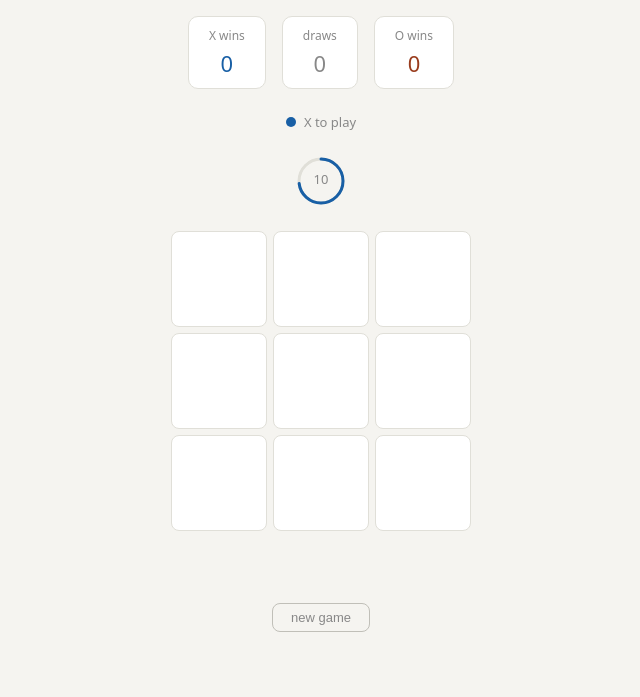
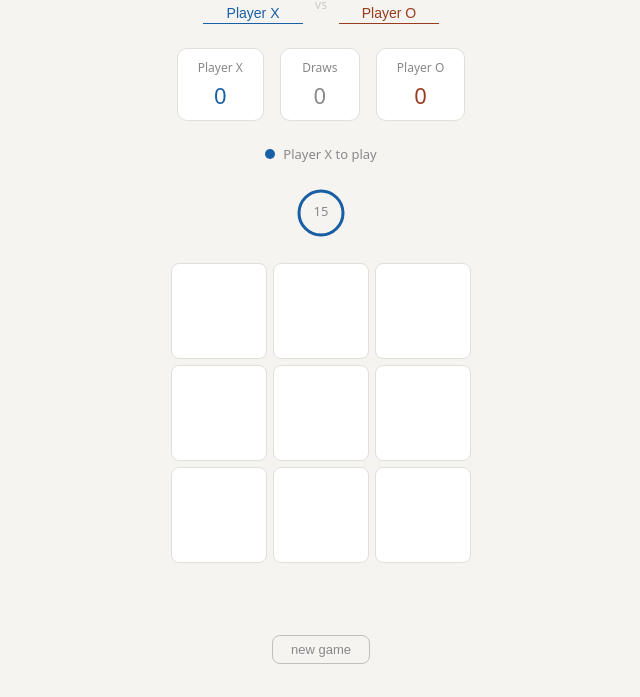
Before and after one commit to amooreco1/noughts-and-crosses, a plain HTML site: page index.html in a window 1280 px wide. Shown: the part 103-800 px from the top of the page, without its empty margins (319-959 px from the left). Drawn offline with Linux system fonts and the light colour scheme.

Commit message:
Add player names and named session scores

```diff
--- a/index.html
+++ b/index.html
@@ -9,9 +9,17 @@
     body { font-family: system-ui, sans-serif; background: #f5f4f0; min-height: 100vh; display: flex; align-items: center; justify-content: center; }
     .game-wrap { display: flex; flex-direction: column; align-items: center; gap: 1.5rem; padding: 2rem; }
     .title { font-size: 22px; font-weight: 500; color: #1a1a1a; }
+    .players { display: flex; gap: 12px; align-items: center; }
+    .player-input-wrap { display: flex; flex-direction: column; align-items: center; gap: 4px; }
+    .player-label { font-size: 11px; color: #aaa; text-transform: uppercase; letter-spacing: 0.05em; }
+    .player-input { font-size: 14px; font-weight: 500; border: none; border-bottom: 1.5px solid #e0dfd8; background: transparent; text-align: center; width: 100px; padding: 2px 4px; outline: none; color: #1a1a1a; }
+    .player-input.x-input { color: #185FA5; border-bottom-color: #185FA5; }
+    .player-input.o-input { color: #993C1D; border-bottom-color: #993C1D; }
+    .player-input:focus { border-bottom-width: 2px; }
+    .vs { font-size: 12px; color: #ccc; font-weight: 500; }
     .scores { display: flex; gap: 16px; }
-    .score-card { display: flex; flex-direction: column; align-items: center; gap: 4px; background: #fff; border-radius: 10px; padding: 10px 20px; border: 0.5px solid #e0dfd8; }
-    .score-label { font-size: 12px; color: #888; }
+    .score-card { display: flex; flex-direction: column; align-items: center; gap: 4px; background: #fff; border-radius: 10px; padding: 10px 20px; border: 0.5px solid #e0dfd8; min-width: 80px; }
+    .score-label { font-size: 12px; color: #888; white-space: nowrap; overflow: hidden; text-overflow: ellipsis; max-width: 90px; text-align: center; }
     .score-val { font-size: 22px; font-weight: 500; }
     .score-val.x-color { color: #185FA5; }
     .score-val.o-color { color: #993C1D; }
@@ -20,6 +28,14 @@
     .turn-dot { width: 10px; height: 10px; border-radius: 50%; }
     .turn-dot.x { background: #185FA5; }
     .turn-dot.o { background: #993C1D; }
+    .timer-wrap { display: flex; align-items: center; justify-content: center; }
+    .timer-ring { transform: rotate(-90deg); }
+    .timer-ring-bg { fill: none; stroke: #e0dfd8; stroke-width: 3; }
+    .timer-ring-fill { fill: none; stroke-width: 3; stroke-linecap: round; transition: stroke-dashoffset 1s linear, stroke 0.3s; }
+    .timer-ring-fill.x { stroke: #185FA5; }
+    .timer-ring-fill.o { stroke: #993C1D; }
+    .timer-ring-fill.urgent { stroke: #c0392b; }
+    .timer-text { font-size: 13px; font-weight: 500; fill: #888; dominant-baseline: middle; text-anchor: middle; }
     .board { display: grid; grid-template-columns: repeat(3, 96px); grid-template-rows: repeat(3, 96px); gap: 6px; }
     .cell { background: #fff; border: 0.5px solid #e0dfd8; border-radius: 8px; display: flex; align-items: center; justify-content: center; cursor: pointer; font-size: 36px; font-weight: 500; transition: background 0.12s; user-select: none; }
     .cell:hover:not(.taken) { background: #fafaf8; border-color: #c0bfb8; }
@@ -31,25 +47,37 @@
     .status.winner { color: #1a1a1a; font-weight: 500; }
     .reset-btn { font-size: 13px; padding: 6px 18px; border-radius: 8px; border: 0.5px solid #c0bfb8; background: transparent; color: #888; cursor: pointer; }
     .reset-btn:hover { background: #f0efe8; }
-    .timer-wrap { display: flex; align-items: center; justify-content: center; }
-    .timer-ring { transform: rotate(-90deg); }
-    .timer-ring-bg { fill: none; stroke: #e0dfd8; stroke-width: 3; }
-    .timer-ring-fill { fill: none; stroke-width: 3; stroke-linecap: round; transition: stroke-dashoffset 1s linear, stroke 0.3s; }
-    .timer-ring-fill.x { stroke: #185FA5; }
-    .timer-ring-fill.o { stroke: #993C1D; }
-    .timer-ring-fill.urgent { stroke: #c0392b; }
-    .timer-text { font-size: 13px; font-weight: 500; fill: #888; dominant-baseline: middle; text-anchor: middle; }
   </style>
 </head>
 <body>
   <div class="game-wrap">
     <div class="title">Noughts & Crosses</div>
+    <div class="players">
+      <div class="player-input-wrap">
+        <span class="player-label">Player X</span>
+        <input class="player-input x-input" id="nameX" type="text" maxlength="12" placeholder="Player X" value="Player X" />
+      </div>
+      <span class="vs">vs</span>
+      <div class="player-input-wrap">
+        <span class="player-label">Player O</span>
+        <input class="player-input o-input" id="nameO" type="text" maxlength="12" placeholder="Player O" value="Player O" />
+      </div>
+    </div>
     <div class="scores">
-      <div class="score-card"><span class="score-label">X wins</span><span class="score-val x-color" id="xscore">0</span></div>
-      <div class="score-card"><span class="score-label">draws</span><span class="score-val draw-color" id="dscore">0</span></div>
-      <div class="score-card"><span class="score-label">O wins</span><span class="score-val o-color" id="oscore">0</span></div>
+      <div class="score-card">
+        <span class="score-label" id="labelX">Player X</span>
+        <span class="score-val x-color" id="xscore">0</span>
+      </div>
+      <div class="score-card">
+        <span class="score-label">Draws</span>
+        <span class="score-val draw-color" id="dscore">0</span>
+      </div>
+      <div class="score-card">
+        <span class="score-label" id="labelO">Player O</span>
+        <span class="score-val o-color" id="oscore">0</span>
+      </div>
     </div>
-    <div class="turn-indicator" id="turnind"><div class="turn-dot x"></div><span>X to play</span></div>
+    <div class="turn-indicator" id="turnind"><div class="turn-dot x"></div><span id="turnText">Player X to play</span></div>
     <div class="timer-wrap">
       <svg width="52" height="52" class="timer-ring">
         <circle class="timer-ring-bg" cx="26" cy="26" r="22"/>
@@ -72,7 +100,26 @@
     let board, current, over, scores = { X: 0, O: 0, D: 0 };
     let timeLeft, timerInterval;
     const timerArc = document.getElementById('timerArc');
-    const timerText = document.getElementById('timerText');
+    const timerTextEl = document.getElementById('timerText');
+    const nameXInput = document.getElementById('nameX');
+    const nameOInput = document.getElementById('nameO');
+
+    function getName(player) {
+      return (player === 'X' ? nameXInput.value : nameOInput.value).trim() || (player === 'X' ? 'Player X' : 'Player O');
+    }
+    function updateLabels() {
+      document.getElementById('labelX').textContent = getName('X');
+      document.getElementById('labelO').textContent = getName('O');
+      if (!over) updateTurnIndicator();
+    }
+    function updateTurnIndicator() {
+      const turnind = document.getElementById('turnind');
+      turnind.style.opacity = '1';
+      turnind.innerHTML = `<div class="turn-dot ${current.toLowerCase()}"></div><span>${getName(current)} to play</span>`;
+    }
+    nameXInput.addEventListener('input', updateLabels);
+    nameOInput.addEventListener('input', updateLabels);
+
     function startTimer() {
       clearInterval(timerInterval);
       timeLeft = TOTAL;
@@ -86,7 +133,7 @@
     function stopTimer() { clearInterval(timerInterval); }
     function updateTimerDisplay() {
       timerArc.style.strokeDashoffset = CIRCUMFERENCE * (1 - timeLeft / TOTAL);
-      timerText.textContent = timeLeft;
+      timerTextEl.textContent = timeLeft;
       timerArc.classList.remove('x', 'o', 'urgent');
       timerArc.classList.add(timeLeft <= 5 ? 'urgent' : current.toLowerCase());
     }
@@ -113,7 +160,7 @@
       if (result) {
         if (result.winner) {
           result.line.forEach(i => cells[i].classList.add('win'));
-          status.textContent = result.winner + ' wins!';
+          status.textContent = getName(result.winner) + ' wins!';
           status.className = 'status winner';
           scores[result.winner]++;
         } else {
@@ -128,11 +175,10 @@
         over = true;
         stopTimer();
         timerArc.style.strokeDashoffset = CIRCUMFERENCE;
-        timerText.textContent = '';
+        timerTextEl.textContent = '';
       } else {
         status.textContent = ''; status.className = 'status';
-        turnind.style.opacity = '1';
-        turnind.innerHTML = `<div class="turn-dot ${current.toLowerCase()}"></div><span>${current} to play</span>`;
+        updateTurnIndicator();
       }
     }
     document.getElementById('board').addEventListener('click', e => {
@@ -144,6 +190,7 @@
       if (!result) { current = current === 'X' ? 'O' : 'X'; render(); startTimer(); }
     });
     document.getElementById('resetBtn').addEventListener('click', init);
+    updateLabels();
     init();
   </script>
 </body>
```
